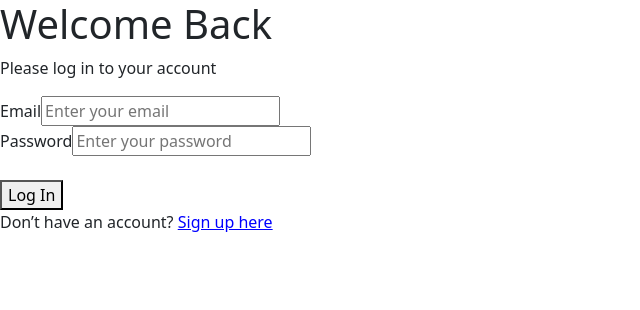
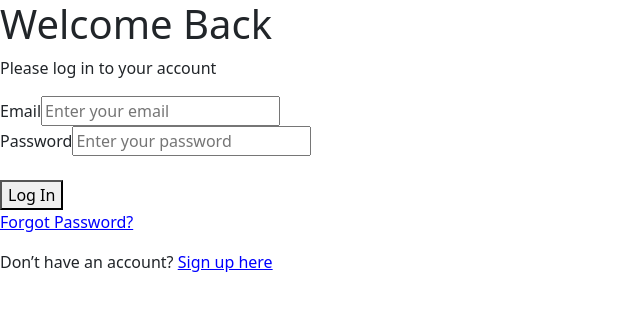
Before and after one commit to nikhilsm1996/readingspace, a React (Vite) app in the folder frontend/reading-space-frontend/: page /login in a window 1280 px wide. Shown: the top 310 px of the page, without its empty margins (0-640 px from the left). Built offline with nearby package versions, Linux system fonts and the light colour scheme.

Commit message:
added forgot password

```diff
--- a/frontend/reading-space-frontend/src/pages/Login.jsx
+++ b/frontend/reading-space-frontend/src/pages/Login.jsx
@@ -19,6 +19,10 @@ let Login = () => {
 
   const goToSignup = () => {
     navigate("/signup");
+  };
+
+  const goToForgotPassword = () => {
+    navigate("/forgot-password");
   };
 
   return (
@@ -48,6 +52,18 @@ let Login = () => {
         <button onClick={handleLogin}>Log In</button>
         <div>
           <p>
+            <span
+              onClick={goToForgotPassword}
+              style={{
+                color: "blue",
+                cursor: "pointer",
+                textDecoration: "underline",
+              }}
+            >
+              Forgot Password?
+            </span>
+          </p>
+          <p>
             Don’t have an account?{" "}
             <span
               onClick={goToSignup}
```
